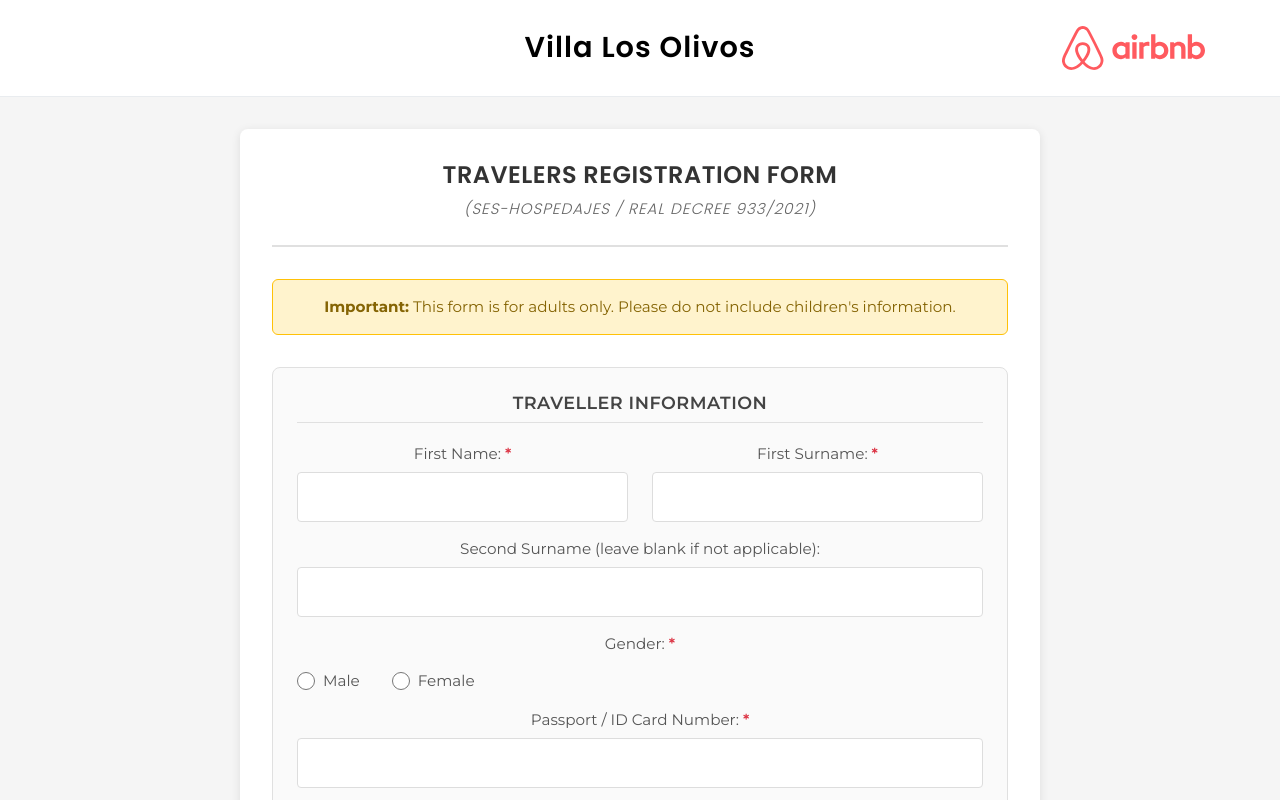
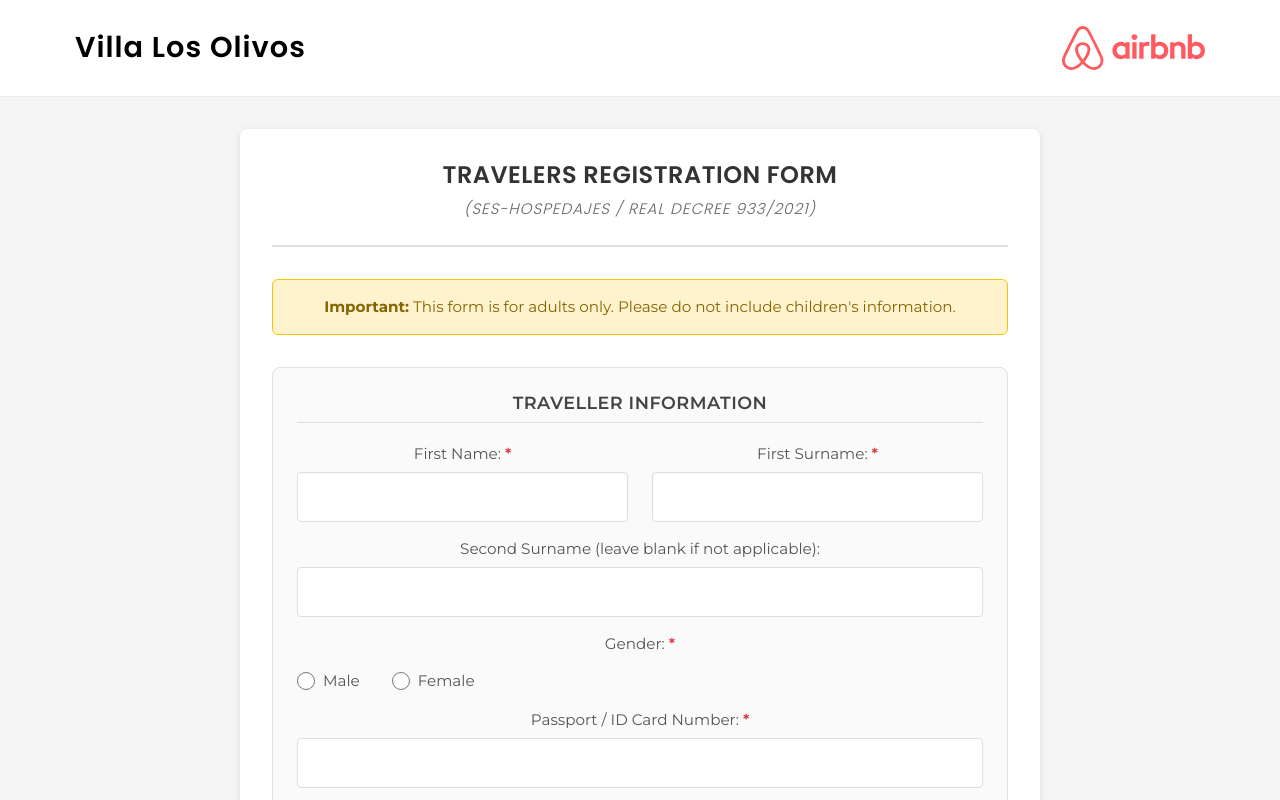
Before and after one commit to DominykasBurba/TenerifeInn, a React (Vite) app: page /form in a window 1280 px wide. Shown: the top 800 px of the page. Built offline with nearby package versions, Linux system fonts and the light colour scheme.

Commit message:
Fixed scroll point, fixed responsive web issue, when the name was going over menu

```diff
--- a/src/styles/header.css
+++ b/src/styles/header.css
@@ -44,7 +44,7 @@
 .nav-center {
   position: absolute;
   left: 50%;
-  transform: translateX(-50%);
+  transform: translateX(-30%);
   text-align: center;
 }
 
@@ -133,7 +133,7 @@
   opacity: 0.8;
 }
 
-/* Mobile Menu Toggle Button */
+
 .mobile-menu-toggle {
   display: none;
   background: none;
@@ -145,7 +145,7 @@
   z-index: 1001;
 }
 
-/* Mobile Menu */
+
 .mobile-menu {
   display: none;
   flex-direction: column;
@@ -191,8 +191,16 @@
   margin-top: 0.5rem;
 }
 
-/* Responsive Design */
-@media (max-width: 1250px) {
+#reviews {
+  scroll-margin-top: 80px;
+}
+#room-info {
+  scroll-margin-top: 120px;
+}
+#gallery {
+  scroll-margin-top: 80px;
+}
+@media (max-width: 1500px) {
   .top-nav {
     position: relative;
     flex-wrap: wrap;
```
